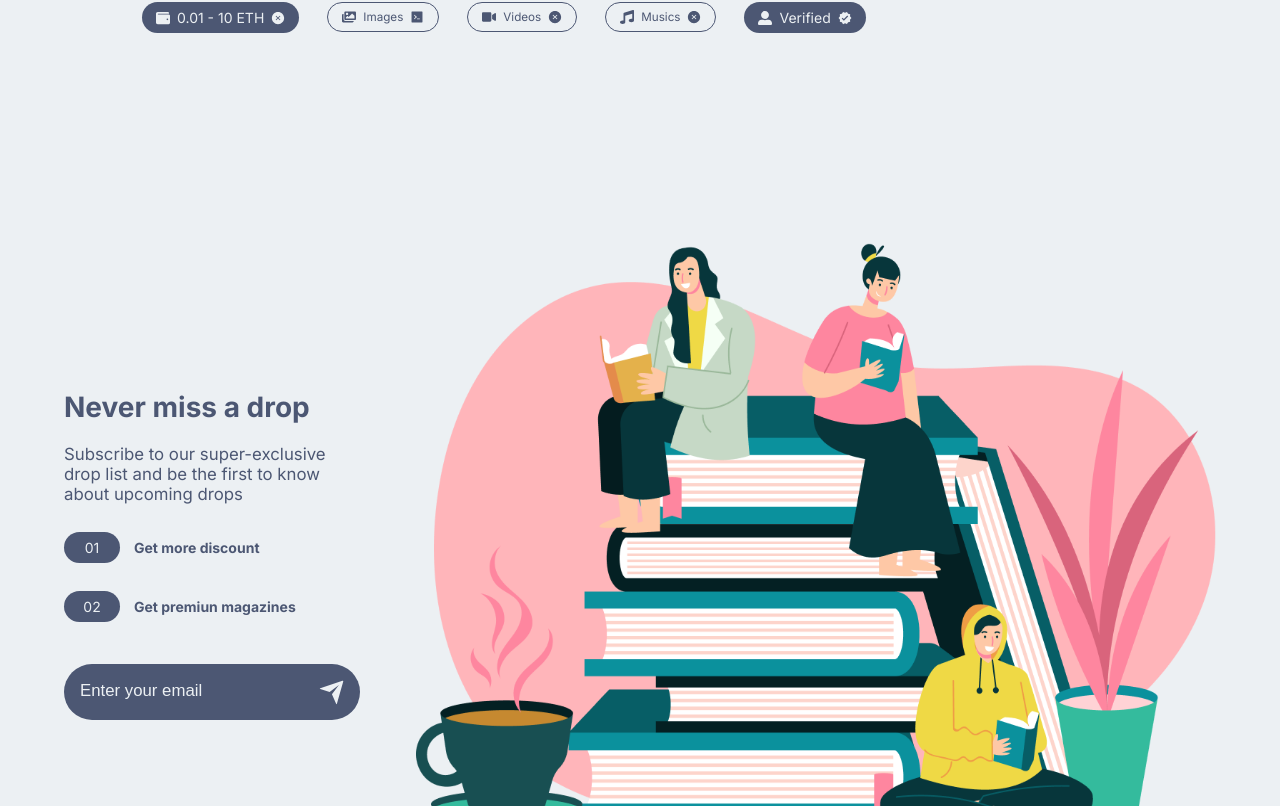
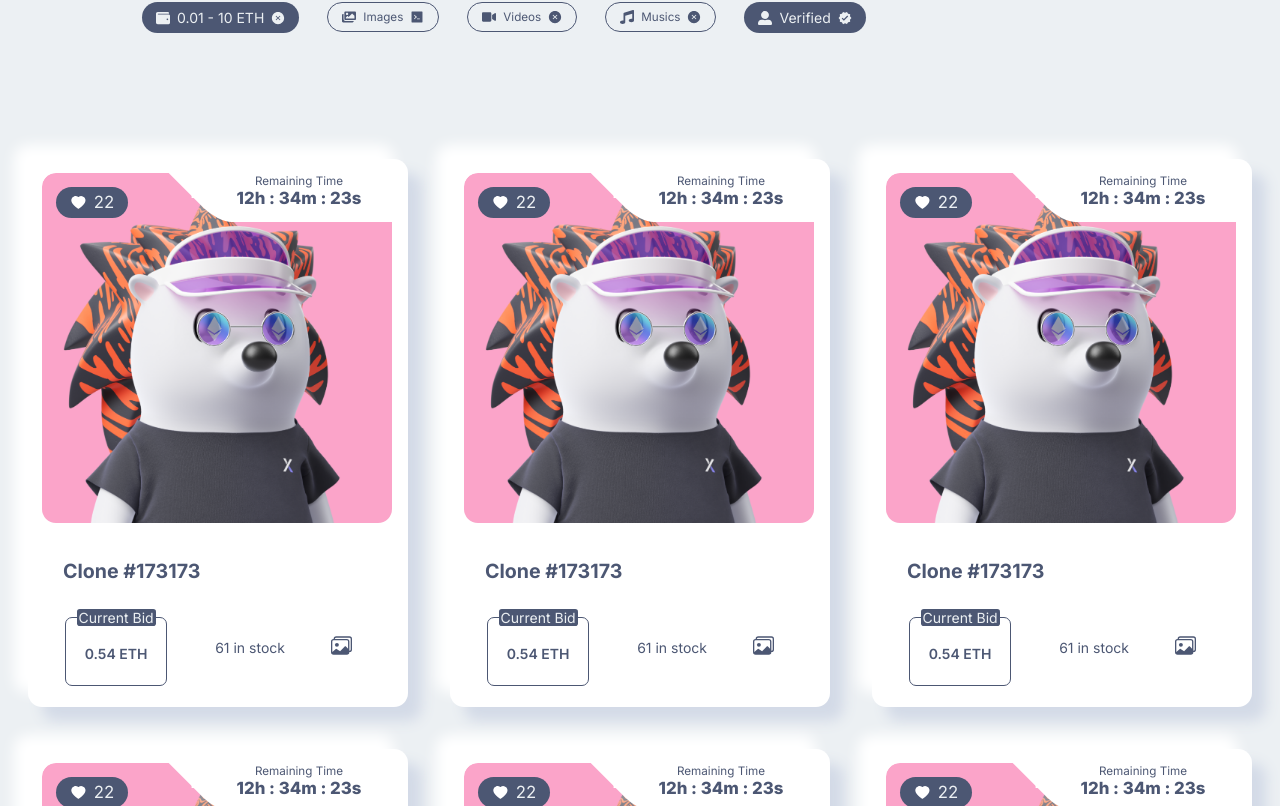
Before and after one commit to FlavioFBS/nft-marketplace-client, a Next.js app: page / in a window 1280 px wide. Shown: the part 2554-3360 px from the top of the page. Built offline with nearby package versions, Linux system fonts and the light colour scheme.

Commit message:
feat: add nftCard component fix: subscribe form image

```diff
--- a/app/page.js
+++ b/app/page.js
@@ -1,7 +1,7 @@
 import React from 'react';
 
 import Style from '../styles/index.module.css';
-import { BigNFTSlider, Category, Filter, HeroSection, Service, Subscribe, Title } from '@/components/ComponentIndex';
+import { BigNFTSlider, Category, Filter, HeroSection, Service, Subscribe, Title, NFTCard } from '@/components/ComponentIndex';
 
 
 const Home = () => {
@@ -16,6 +16,7 @@ const Home = () => {
         paragraph='Discover the most outstanding NFTs in all topics of life'
       />
       <Filter />
+      <NFTCard />
       <Subscribe />
       <Title
         heading='Browse by Category'
--- a/components/ComponentIndex.js
+++ b/components/ComponentIndex.js
@@ -8,6 +8,7 @@ import Subscribe from './Subscribe/Subscribe';
 import Title from './Title/Title';
 import Category from './Category/Category';
 import Filter from './Filter/Filter';
+import NFTCard from './NFTCard/NFTCard';
 
 export {
     Button,
@@ -20,4 +21,5 @@ export {
     Title,
     Category,
     Filter,
+    NFTCard,
 }
--- /dev/null
+++ b/components/NFTCard/NFTCard.jsx
@@ -0,0 +1,80 @@
+'use client';
+import React, { useState } from 'react';
+import { AiFillHeart, AiOutlineHeart } from 'react-icons/ai';
+import { BsImages } from 'react-icons/bs';
+import Image from 'next/image';
+
+import Style from './NFTCard.module.css';
+import images from '@/img';
+
+const NFTCard = () => {
+    const featureArray = [1, 2, 3, 4, 5, 6, 7, 8, 9];
+
+    const [like, setLike] = useState(true);
+
+    return (
+        <div className={Style.nftCard}>
+            {featureArray.map((el, i) => (
+                <div className={Style.nftCard_box} key={i + 1}>
+
+                    <div className={Style.nftCard_box_update}>
+                        <div className={Style.nftCard_box_update_left}>
+                            <div className={Style.nftCard_box_update_left_like} onClick={() => setLike(!like)}>
+                                {like ? (
+                                    <AiFillHeart fill='#fff' />
+                                ) : (
+                                    <AiOutlineHeart fill='#fff' className={Style.nftCard_box_update_left_like_icon} />
+                                )}
+                                {""} 22
+                            </div>
+                        </div>
+
+                        <div className={Style.nftCard_box_update_right}>
+                            <div className={Style.nftCard_box_update_right_info}>
+                                <small>Remaining Time</small>
+                                <p>12h : 34m : 23s</p>
+                            </div>
+                        </div>
+                    </div>
+
+                    <div className={Style.nftCard_box_img}>
+                        <Image
+                            src={images.nft_image_1}
+                            alt='NFT Images'
+                            width={350}
+                            height={350}
+                            className={Style.nftCard_box_img_img}
+                        />
+                    </div>
+
+
+
+                    <div className={Style.nftCard_box_update_details}>
+                        <div className={Style.nftCard_box_update_details_price}>
+                            <div className={Style.nftCard_box_update_details_price_box}>
+                                <h4>Clone #173173</h4>
+
+                                <div className={Style.nftCard_box_update_details_price_box_box}>
+                                    <div className={Style.nftCard_box_update_details_price_box_box_bid}>
+                                        <fieldset>
+                                            <legend>Current Bid</legend>
+                                            <p>0.54 ETH</p>
+                                        </fieldset>
+                                    </div>
+                                    <div className={Style.nftCard_box_update_details_price_box_stock}>
+                                        <p>61 in stock</p>
+                                    </div>
+                                    <div className={Style.nftCard_box_update_details_category}>
+                                        <BsImages />
+                                    </div>
+                                </div>
+                            </div>
+                        </div>
+                    </div>
+                </div>
+            ))}
+        </div>
+    )
+}
+
+export default NFTCard
--- /dev/null
+++ b/components/NFTCard/NFTCard.module.css
@@ -0,0 +1,182 @@
+.nftCard{
+    display: grid;
+    grid-template-columns: repeat(auto-fit, minmax(320px, 1fr));;
+    gap: 3rem;
+    padding: 2rem;
+}
+
+.nftCard_box{
+    border-radius: 15px;
+    background-color: var(--shadow-light-color);
+    padding: 1rem;
+    border-radius: 1rem;
+
+    display:grid;
+    grid-template-columns: repeat(1, 1fr);
+    grid-template-rows: repeat(2, 1fr);
+    cursor: pointer;
+    box-shadow: var(--box-shadow);
+}
+
+.nftCard_box:hover .nftCard_box_img_img{
+    transform: scale(1.05);
+    border-radius: 1rem;
+}
+
+.nftCard_box_update{
+    grid-column: 1/-1;
+    grid-row: 1/-2;
+    z-index: 11111;
+    display: flex;
+    align-items: flex-start;
+    justify-content: space-between;
+    line-height: 0;
+    overflow: hidden;
+}
+
+.nftCard_box_update_left{
+    background-color: var(--icons-color);
+    padding: .5rem 1rem;
+    color: var(--main-bg-color);
+    border-radius: 2rem;
+    margin: 1rem;
+}
+
+.nftCard_box_update_left_like{
+    display: flex;
+    align-items: center;
+    font-size: 1.2rem;
+    gap: .5rem;
+}
+
+.nftCard_box_update_left_like_icon{
+    color: red;
+}
+
+.nftCard_box_update_right{
+    background-color: var(--shadow-light-color);
+    padding: .5rem .5rem;
+    text-align: center;
+    transform: skewX(45deg);
+    border-bottom-left-radius: 1rem;
+    margin-right: -2rem;
+    width: 65%;
+}
+
+.nftCard_box_update_right_info{
+    transform: skewX(-45deg);
+    background-color: var(--shadow-light-color);
+}
+
+.nftCard_box_update_right_info p{
+    font-size: 1.2rem;
+    font-weight: 800;
+}
+
+.nftCard_box_img{
+    grid-column: 1 / -1;
+    grid-row: 1 / 3;
+    overflow: hidden;
+    border-radius: 1rem;
+}
+
+.nftCard_box_img_img{
+    border-radius: 1rem;
+    transition: all .4s ease-in;
+}
+
+.nftCard_box_update_details{
+    z-index: 1111;
+    align-items: center;
+
+    overflow: hidden;
+}
+
+.nftCard_box_update_details_price{
+    background-color: var(--shadow-light-color);
+    margin-left: -1.5rem;
+}
+
+.nftCard_box_update_details_price_box{
+    padding: .5rem 3rem;
+    text-align: center;
+}
+
+.nftCard_box_update_details_price_box h4{
+    font-size: 1.4rem;
+    text-align: start;
+}
+
+.nftCard_box_update_details_price_box_box{
+    display: flex;
+    justify-content: space-between;
+    align-items: center;
+    width: 100%;
+}
+
+.nftCard_box_update_details_price_box_box_bid{
+    align-items: center;
+    border-radius: .3rem;
+}
+
+.nftCard_box_update_details_price_box_box_bid fieldset{
+    border: 1px solid var(--icons-color);
+    border-radius: .5rem;
+}
+
+.nftCard_box_update_details_price_box_box_bid fieldset legend{
+    background-color: var(--icons-color);
+    display: block;
+    color: var(--main-bg-color);
+    border-radius: .2rem;
+}
+
+.nftCard_box_update_details_price_box_box_bid p{
+    font-weight: 600;
+}
+
+.nftCard_box_update_details_category{
+    color: var(--icons-color);
+    text-align: center;
+    font-size: 1.5rem;
+}
+
+
+@media screen and (min-device-width: 320px) and (max-device-width: 425px) {
+
+    .NFTCard{
+        width: 90%;
+        margin: 0 auto;
+        grid-template-columns: 1fr;
+    }
+
+    .NFTCard_box_update_right{
+        padding: .5rem 2rem;
+    }
+
+    .NFTCard_box_update_right_info p{
+        font-size: 1rem;
+    }
+}
+
+@media screen and (min-device-width: 427px) and (max-device-width: 768px) {
+    .NFTCard{
+        width: 90%;
+        grid-template-columns: repeat(2, 1fr);
+    }
+
+    .NFTCard_box_update_right{
+        padding: .5rem 2rem;
+    }
+
+    .NFTCard_box_update_right_info p{
+        font-size: 1rem;
+    }
+}
+
+
+@media screen and (min-device-width: 770px) and (max-device-width: 1024px) {
+    .NFTCard{
+        grid-template-columns: repeat(2, 1fr);
+    }
+}
--- a/components/Subscribe/Subscribe.jsx
+++ b/components/Subscribe/Subscribe.jsx
@@ -32,7 +32,7 @@ const Subscribe = () => {
             </div>
 
             <div className={Style.subscribe_box_right}>
-                <Image src={images.update} alt='get update' height={600} width={800} />
+                <Image src={images.update} alt='get update' className={Style.subscribe_box_right_img}/>
             </div>
         </div>
     </div>
--- a/components/Subscribe/Subscribe.module.css
+++ b/components/Subscribe/Subscribe.module.css
@@ -70,6 +70,11 @@
     font-size: 2rem;
 }
 
+.subscribe_box_right_img{
+    max-width: 35rem;
+    max-height: 35rem;
+}
+
 @media screen and (min-device-width: 320px) and (max-device-width: 768px) {
     .subscribe_box{
         width: 90%;
```
